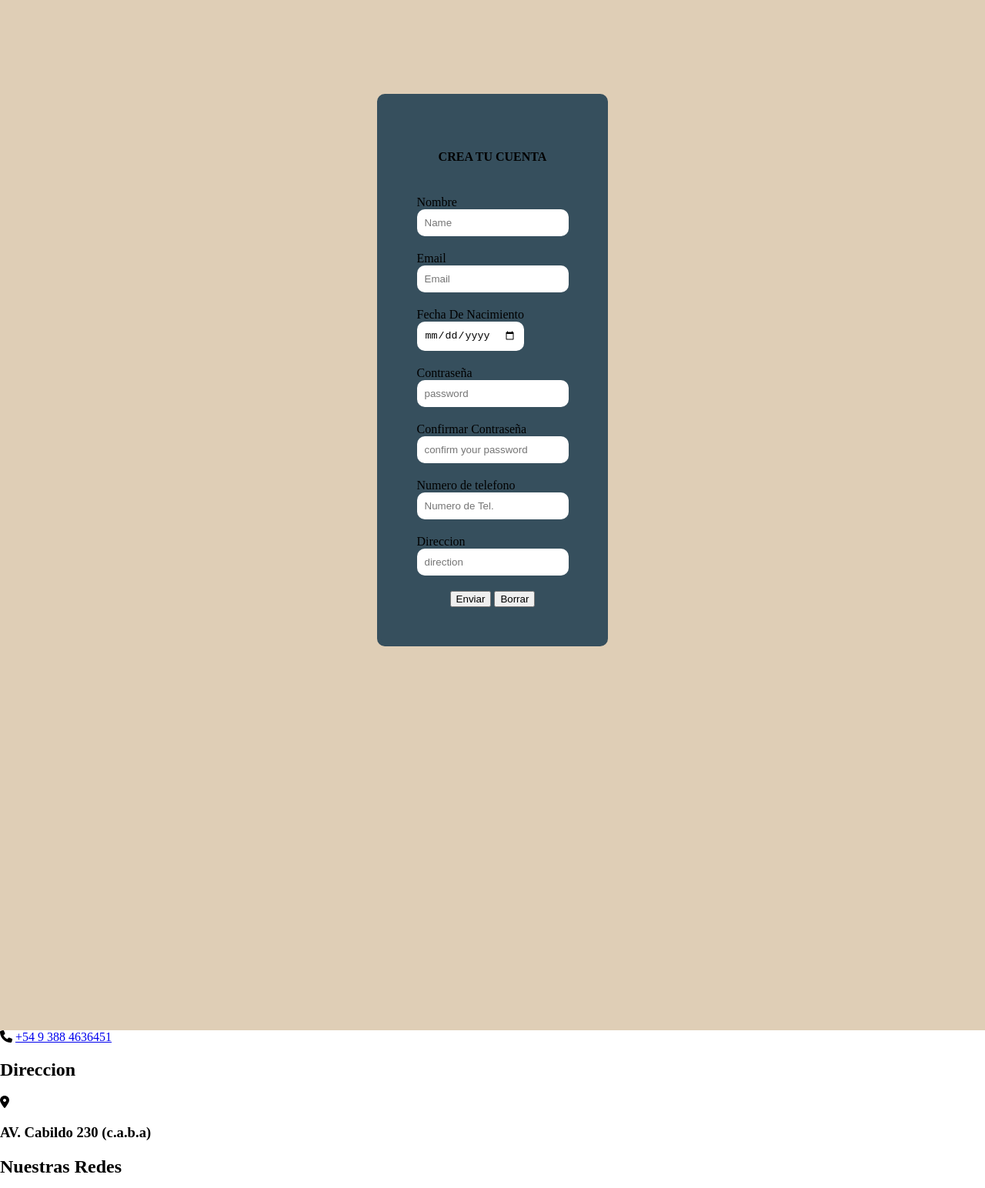
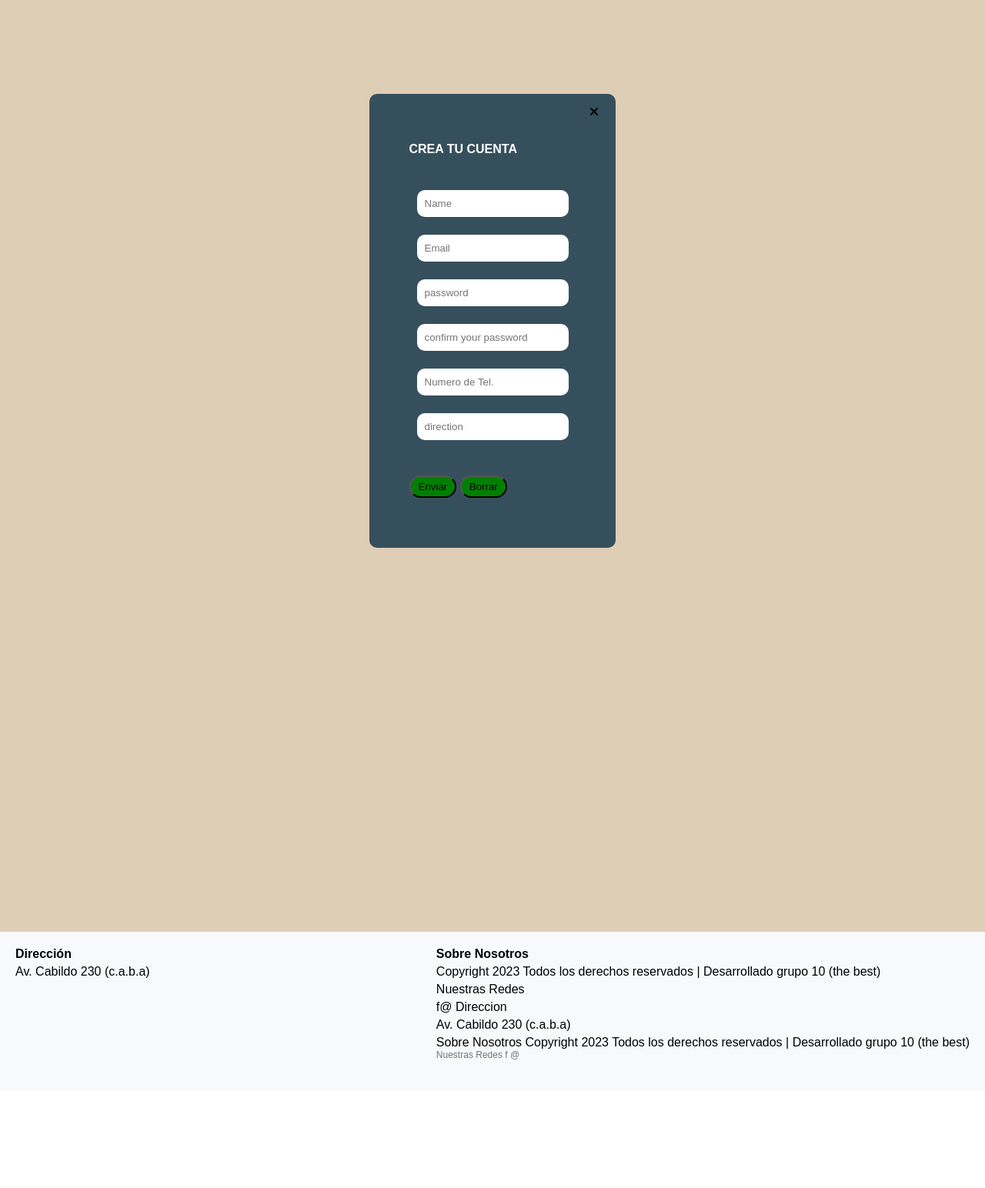
Before and after one commit to AndrewFlowe-rs/proyecto-pizzeria, a website: page views/register.html in a window 1280 px wide. Shown: the part 470-2014 px from the top of the page at 77% size. After the commit the page ends 1888 px from the top, so only its background shows below. Drawn offline with Linux system fonts and the light colour scheme; files whose address does not match are found by name; a web font is replaced by a local one.

Commit message:
agrego el registro casi terminado

```diff
--- a/public/css/footer.css
+++ b/public/css/footer.css
@@ -1,22 +1,63 @@
-.footer-pizza {}
-.footer-pizza .conteiner-pizza  {}
-.footer-pizza .conteiner-pizza i {}
+/*.footer-pizza {}
+.footer-pizza .conteiner-phone{}
+.footer-pizza .conteiner-phone i {}
 
 
+.footer-pizza .conteiner-locatio {}
+.footer-pizza .conteiner-location{}
+.footer-pizza .conteiner-location h2{}
 
-.footer-pizza .direction{}
-.footer-pizza .conteiner-location{}
 .footer-pizza .conteiner-location i{}
 .footer-pizza .conteiner-location h3{}
 
+.footer-pizza .redes  a{}
+
+.footer-pizza .redes img{}
 
 
+.footer-pizza .contenedor-copy{}
+.footer-pizza .contenedor-copy h2{}
+.footer-pizza .contenedor-copy p{}*/
 
-
-.footer-pizza .redes {}
-.footer-pizza .conteiner-icons {}
-.footer-pizza .conteiner-icons i {}
-.footer-pizza .conteiner-icons .face{}
-.footer-pizza .conteiner-icons .insta{}
-.footer-pizza .conteiner-icons .pint{}
-.footer-pizza .conteiner-icons .whats {}
+body {
+    font-family: Arial, sans-serif;
+    margin: 0;
+    padding: 0;
+}
+.footer {
+    background-color: #f8f9fa;
+    padding: 20px;
+    display: flex;
+    justify-content: space-between;
+    flex-wrap: wrap;
+}
+.footer .direccion, .footer .redes {
+    margin-bottom: 20px;
+}
+.footer .direccion p, .footer .redes p {
+    margin: 0;
+}
+.footer .direccion p:first-child {
+    font-weight: bold;
+    margin-bottom: 5px;
+}
+.footer .redes p:first-child {
+    font-weight: bold;
+    margin-bottom: 5px;
+}
+.footer .redes p:nth-child(2) {
+    margin-bottom: 5px;
+}
+.footer .redes p:nth-child(3) {
+    margin-bottom: 5px;
+}
+.footer .redes p:nth-child(4) {
+    margin-bottom: 5px;
+}
+.footer .redes p:nth-child(5) {
+    margin-bottom: 5px;
+}
+.footer .redes p:last-child {
+    font-size: 12px;
+    color: #6c757d;
+}
--- /dev/null
+++ b/public/css/login.css
@@ -0,0 +1,25 @@
+.main-login {
+    /* display: flex; */
+    position: absolute;
+}
+.main-login img{
+    width: 50%;}
+
+.main-login .conteiner-red {
+    position: absolute;
+    top: -1px;
+    list-style: none;
+    right: 14px;
+}
+
+.main-login .conteiner-red{display: flex;flex-direction: column;align-items: center;}
+.main-login .conteiner-red li{
+    margin-bottom: 18px;
+}
+.main-login .conteiner-red li img{}
+.main-login .conteiner-red li a{
+    text-decoration: none;
+    border: solid;
+    padding: 2px 30px;
+    border-radius: 16px;
+}
--- a/public/css/register.css
+++ b/public/css/register.css
@@ -12,13 +12,11 @@ background-color: #dfceb6;
 }
 
 
-.main-register .form-register{
+.main-register .form-register {
 
 justify-content: center;
 
 align-items: center;
-
-display: flex;
 
 flex-direction: column;
 
@@ -33,27 +31,42 @@ background-color: #364f5d;
 margin: 0 auto;
 
 padding: 13%;
+
+position: relative;
+}
+
+.conteiner-t-r {
+    /* padding-bottom: 0px; */
+}
+
+.conteiner-t-r h4 {
+    color: white;
+}
+
+.main-register .form-register div {
+
+margin: 10px;
+
+padding-bottom: 13px;
+}
+
+div {
+    width: 100;
 }
 
 
 
-.main-register .form-register div{
 
-margin: 10px;
-}
+.main-register .form-register .form-register div {}
 
-div {}
-
-
-
-.main-register .form-register .form-register .CONTENEDOR-T {}
-.main-register .form-register .form-register div {
+.main-register .form-register .form-register div h4 {
+    color: #dfceb6;
 
 }
 
 
 
-.main-register .form-register label{
+.main-register .form-register label {
 
     display: inline-block;
 }
@@ -62,13 +75,22 @@ display: inline-block;
 
 
 
-.main-register .form-register input{
+.main-register .form-register input {
 
     border-radius: 10px;
 
     border: none;
 
     padding: 10px;
+}
+.form-register .conteiner-x{
+    right: 7px;
+    display: inline-block;
+    position: absolute;
+    top: 0px;
+}
+.form-register .conteiner-x i{
+    color: black;
 }
 
 .main-register .form-register .conteiner-p-f {
@@ -78,14 +100,20 @@ padding: 10px;
     flex-direction: column;
 }
 
-.main-register .form-register .conteiner-p-f label {
+.form-register .conteiner-p-f label {
 
     /* display: inline; */
 }
 
-.main-register .form-register .conteiner-p-f input {
+.form-register .conteiner-p-f input {
 
     /* display: inline-block; */
 }
-.main-register .form-register .conteiner-butons {}
-.main-register .form-register .conteiner-butons button {}
+
+.main-register .container-butons {}
+
+.container-butons button {
+    background-color: green;
+    border-radius: 35px;
+    padding: 5px 10px;
+}
--- a/public/css/styles.css
+++ b/public/css/styles.css
@@ -5,3 +5,4 @@
 @import "./footer.css";
 @import "./header.css";
 @import "./register.css";
+@import "./login.css";
--- a/views/register.html
+++ b/views/register.html
@@ -33,39 +33,40 @@
     <main class="main-register">
 
         <form class="form-register">
-            <div class="CONTENEDOR-T">
+            <div class="conteiner-x">
+                <a href="/"><i class="fa-solid fa-xmark"></i></a>
+            </div>
+            <div class="conteiner-t-r">
                 <h4>CREA TU CUENTA</h4>
             </div>
+            <div class="conteiner-form">
                 <div>
-                <label for="nombre">Nombre</label>
+
                     <input type="text" placeholder="Name" id="nombre">
                 </div>
                 <div>
-                <label for="email">Email</label>
+
                     <input type="text" placeholder="Email" id="email">
                 </div>
+
                 <div>
-                <label for="fecha">Fecha De Nacimiento</label>
-                <input type="date" id="fecha">
-            </div>
-            <div>
-                <label for="password">Contraseña</label>
+
                     <input type="password" placeholder="password" id="password">
                 </div>
 
                 <div>
-                <label for="confirm">Confirmar Contraseña</label>
+
                     <input type="password" placeholder="confirm your password" id="confirm">
                 </div>
                 <div>
-                <label for="num">Numero de telefono</label>
+
                     <input type="number" placeholder="Numero de Tel." id="num">
                 </div>
                 <div>
-                <label for="direction">Direccion</label>
+
                     <input type="text" placeholder="direction" id="direction">
                 </div>
-
+            </div>
             <div class="container-butons">
                 <button type="submit">Enviar</button>
                 <button type="reset">Borrar</button>
@@ -76,29 +77,21 @@
     </main>
 
 
-    <footer>
-
-        <div class="conteiner-phone">
-            <i class="fa-solid fa-phone"></i> <a href="tel">+54 9 388 4636451</a>
+    <footer class="footer-pizza">
+        <div class="footer">
+            <div class="direccion">
+                <p>Dirección</p>
+                <p>Av. Cabildo 230 (c.a.b.a)</p>
             </div>
-        <h2 class="direction-f">Direccion</h2>
-        <div class="conteiner-location">
-            <i class="fa-solid fa-location-dot"></i>
-            <h3>AV. Cabildo 230 (c.a.b.a)</h3>
+            <div class="redes">
+                <p>Sobre Nosotros</p>
+                <p>Copyright 2023 Todos los derechos reservados | Desarrollado grupo 10 (the best)</p>
+                <p>Nuestras Redes</p>
+                <p>f@ Direccion</p>
+                <p>Av. Cabildo 230 (c.a.b.a)</p>
+                <p>Sobre Nosotros Copyright 2023 Todos los derechos reservados | Desarrollado grupo 10 (the best)</p>
+                <p>Nuestras Redes f @</p>
             </div>
-        <h2 class="Redes">Nuestras Redes</h2>
-        <div class="contenedor-iconos">
-            <a href=""> <i class="fa-brands fa-facebook face"></i></a>
-            <a href=""><i class="fa-brands fa-instagram insta"></i></a>
-            <a href=""><i class="fa-brands fa-square-pinterest pint"></i></a>
-            <a href=""><i class="fa-brands fa-youtube yutub"></i></a>
-            <a href=""><i class="fa-brands fa-square-whatsapp whats"></i></a>
-        </div>
-        <div class="contenedor-copy">
-            <h2 class="sobre-nos">Sobre Nosotros</h2>
-            <p>copyrigth 2023 |Todos los Derechos Reservados |Desarrollado por grupo 10</p>
-        </div>
-
     </footer>
 
 </body>
```
Also changed, not shown: views/login.html (+15 -17 lines), public/desing/Publicidad-para-pizzas.jpg (added). Lines whose indentation alone changed are shown as unchanged.
